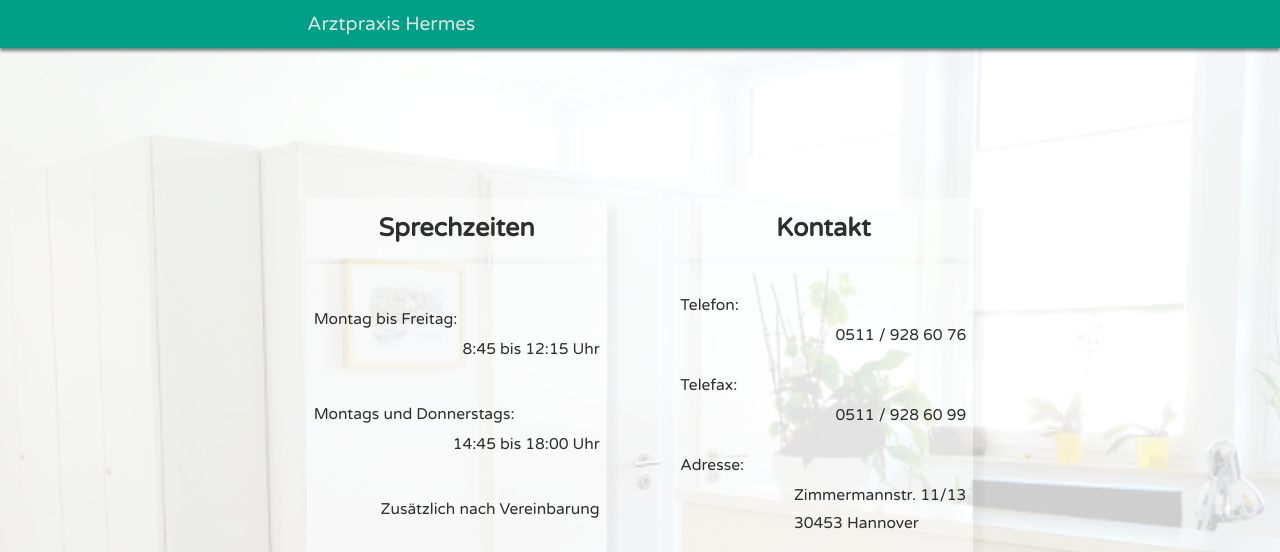
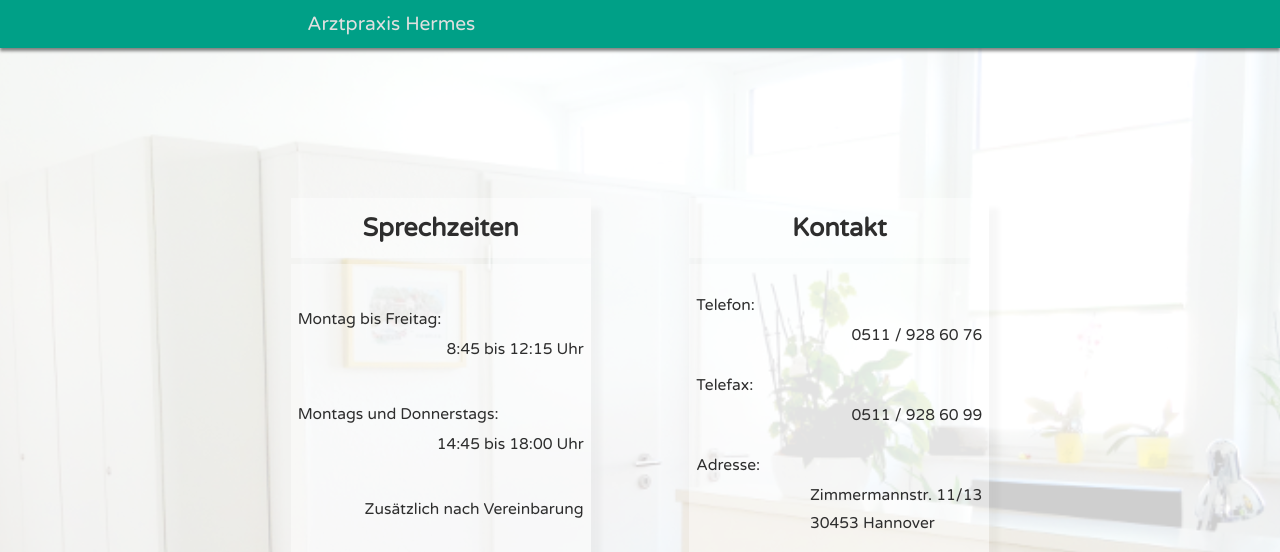
Before and after one commit to praxistill/praxistill.github.io, a Jekyll site: the page built from index.md, in a window 1280 px wide. Shown: the top 552 px of the page. Built offline with Jekyll 4.4.1, drawn with Linux system fonts in a browser that asks for light colours; nearby versions of some CDN libraries; grey boxes are pictures that could not be loaded.

Commit message:
better aspect ratio changes

```diff
--- a/_sass/_layout.scss
+++ b/_sass/_layout.scss
@@ -39,7 +39,7 @@
 @media only screen and (min-aspect-ratio: 4/3) {
 
 	.page {
-		grid-template-columns: 20em auto 20em;
+		grid-template-columns: 16em auto 16em;
 	}
 }
 
```
